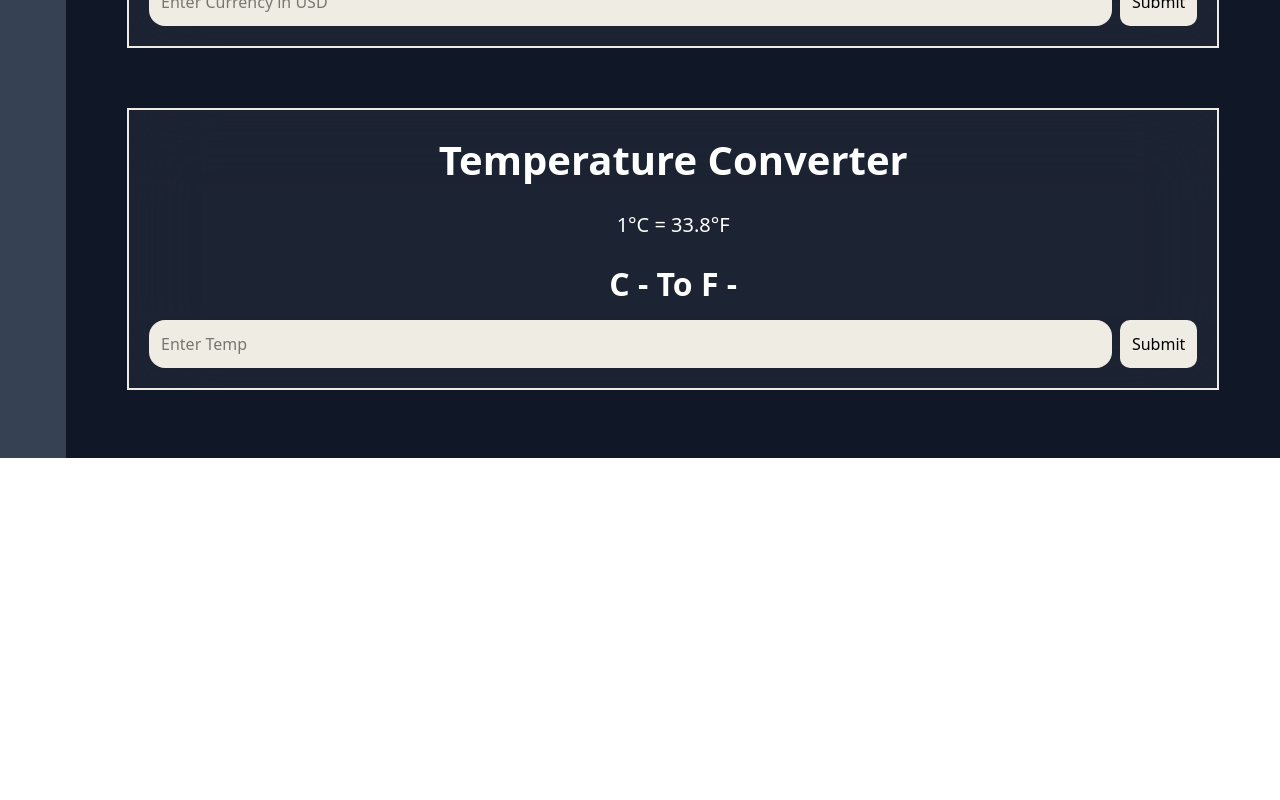
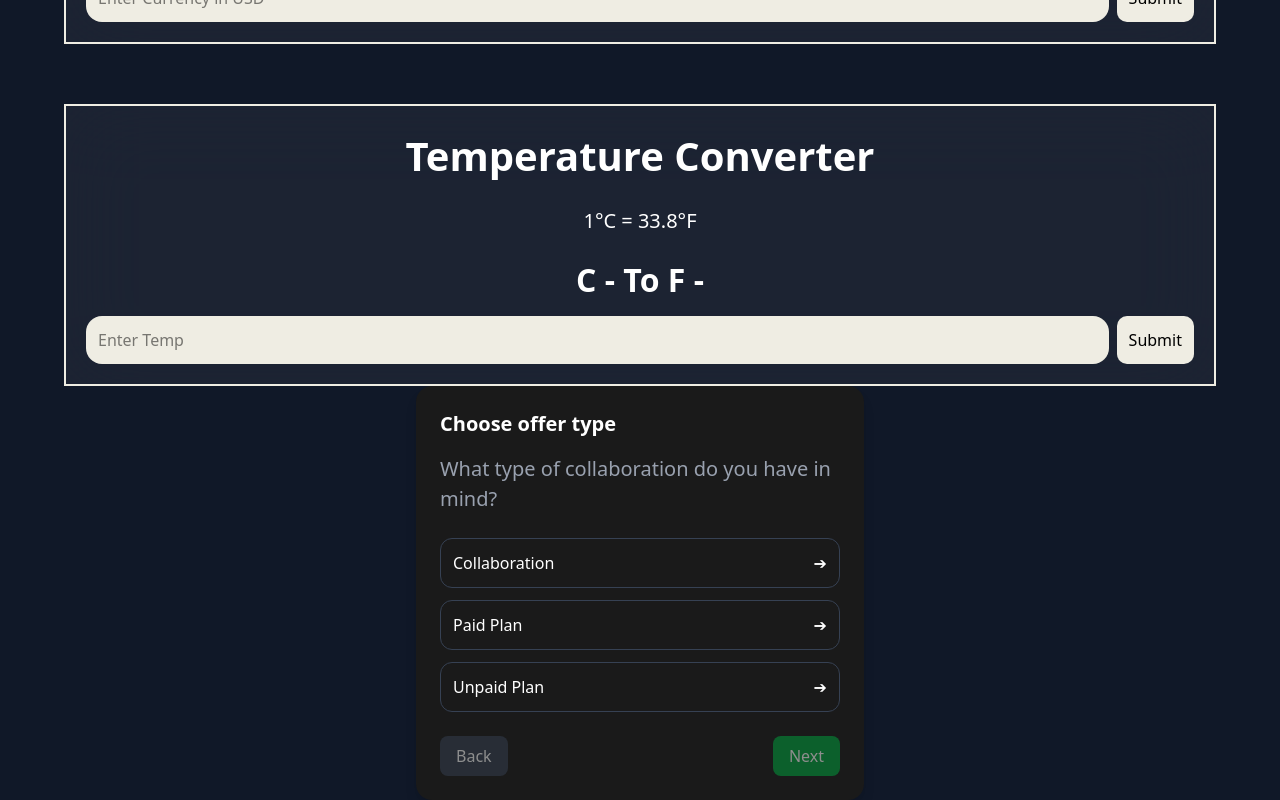
Before and after one commit to codewithfitse/CurrencyConverter, a React (Vite) app in the folder Frontend/: page /Home in a window 1280 px wide. Shown: the part 342-1142 px from the top of the page. Before the commit the page ends 800 px from the top, so only its background shows below. Built offline with nearby package versions, Linux system fonts and the light colour scheme.

Commit message:
HOMEPAGE

```diff
--- a/Frontend/src/page/Home.jsx
+++ b/Frontend/src/page/Home.jsx
@@ -25,21 +25,29 @@ export const Home = () => {
     setSearch(calc);
   };
 
-  const [toogle, setToogle] = useState(false);
+  const [toogle, setToogle] = useState("calc");
 
-  function Toogle() {
+  function Toogle(option) {
     setToogle(!toogle);
   }
+
+  const [selectedOption, setSelectedOption] = useState(null);
+
+  const isCompleted = selectedOption !== null;
+
+  const handleSelect = (option) => {
+    setSelectedOption(option);
+  };
 
   return (
     <>
       <div
-        className={`w-full min-h-screen bg-gray-900 text-white flex items-center overflow-x-hidden`}
+        className={`w-full min-h-screen bg-gray-900 text-white flex flex-col items-center overflow-x-hidden`}
       >
         <aside
           className={`${
             (toogle && "w-[300px]") || "w-[70px]"
-          } h-screen flex justify-center bg-gray-700`}
+          } h-fit flex justify-center items-center bg-gray-700`}
         >
           <button
             className="mt-6 size-10 p-3 rounded-[10px] bg-gray-800"
@@ -49,6 +57,7 @@ export const Home = () => {
           </button>
         </aside>
         <div className="w-full h-full flex flex-col items-center">
+          {toogle === "calc" ? (
             <div className="mt-10 w-[90%] h-[90%] m-5 p-5 flex flex-col items-center space-y-3 bg-white/5 backdrop-blur-2xl border-2 border-accent">
               <h1 className="">Currency Converter</h1>
               <p className="">1 USD = 134ET</p>
@@ -74,6 +83,7 @@ export const Home = () => {
                 </button>
               </form>
             </div>
+          ) : null}
           <div className="mt-10 w-[90%] h-[90%] p-5 flex flex-col items-center space-y-3 bg-white/5 backdrop-blur-2xl border-2 border-accent">
             <h1 className="">Temperature Converter</h1>
             <p className="">1°C = 33.8°F</p>
@@ -99,6 +109,50 @@ export const Home = () => {
               </button>
             </form>
           </div>
+
+          <div className="bg-[#1a1a1a] text-white p-6 rounded-2xl max-w-md mx-auto shadow-lg">
+            <h2 className="text-xl font-bold mb-2">Choose offer type</h2>
+            <p className="text-gray-400 mb-4">
+              What type of collaboration do you have in mind?
+            </p>
+
+            <div className="space-y-3">
+              {["Collaboration", "Paid Plan", "Unpaid Plan"].map(
+                (option, index) => (
+                  <div
+                    key={index}
+                    onClick={() => handleSelect(option)}
+                    className={`flex justify-between items-center p-3 rounded-xl border cursor-pointer
+              ${
+                selectedOption === option
+                  ? "border-green-500 bg-green-900/20"
+                  : "border-gray-700"
+              }`}
+                  >
+                    <span>{option}</span>
+                    <span>➔</span>
+                  </div>
+                )
+              )}
+            </div>
+
+            <div className="flex justify-between mt-6">
+              <button
+                className="px-4 py-2 rounded-lg bg-gray-700 hover:bg-gray-600 disabled:opacity-50"
+                disabled={!isCompleted}
+                onClick={() => alert("Back clicked")}
+              >
+                Back
+              </button>
+              <button
+                className="px-4 py-2 rounded-lg bg-green-600 hover:bg-green-500 disabled:opacity-50"
+                disabled={!isCompleted}
+                onClick={() => alert("Next clicked")}
+              >
+                Next
+              </button>
+            </div>
+          </div>
         </div>
       </div>
     </>
```
Lines whose indentation alone changed are shown as unchanged.
